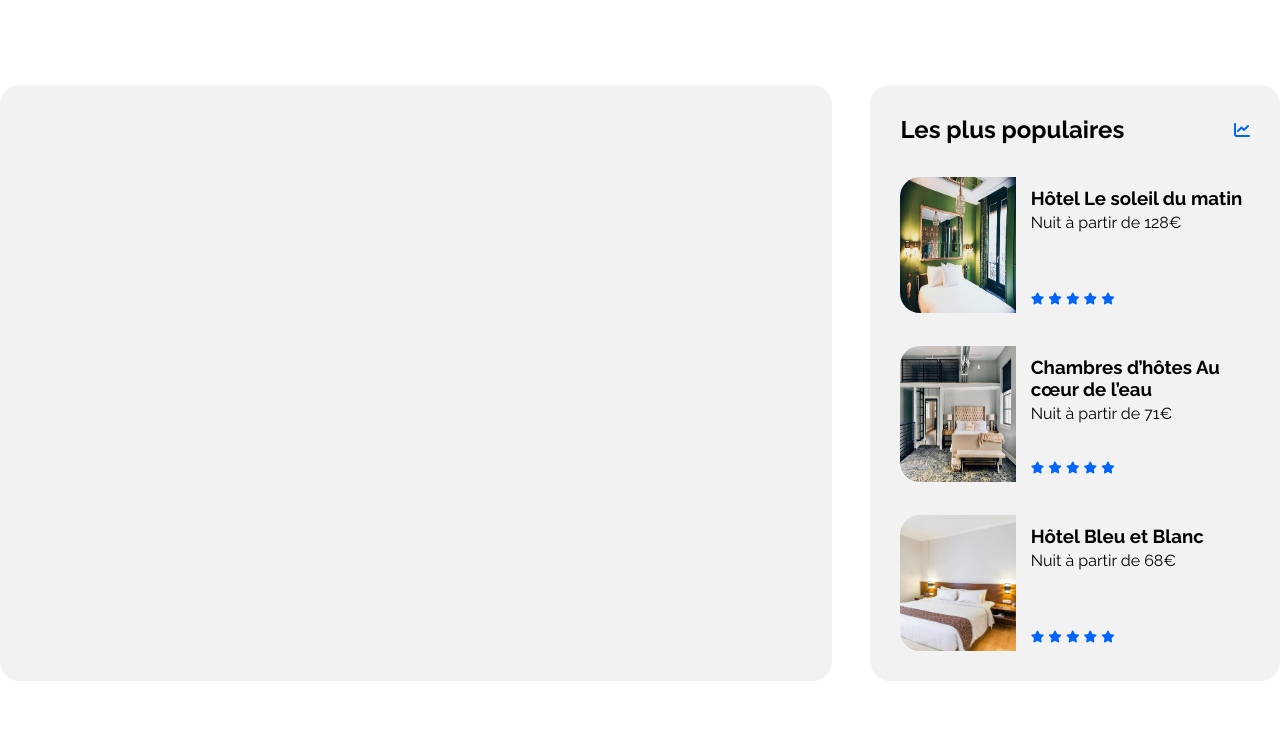
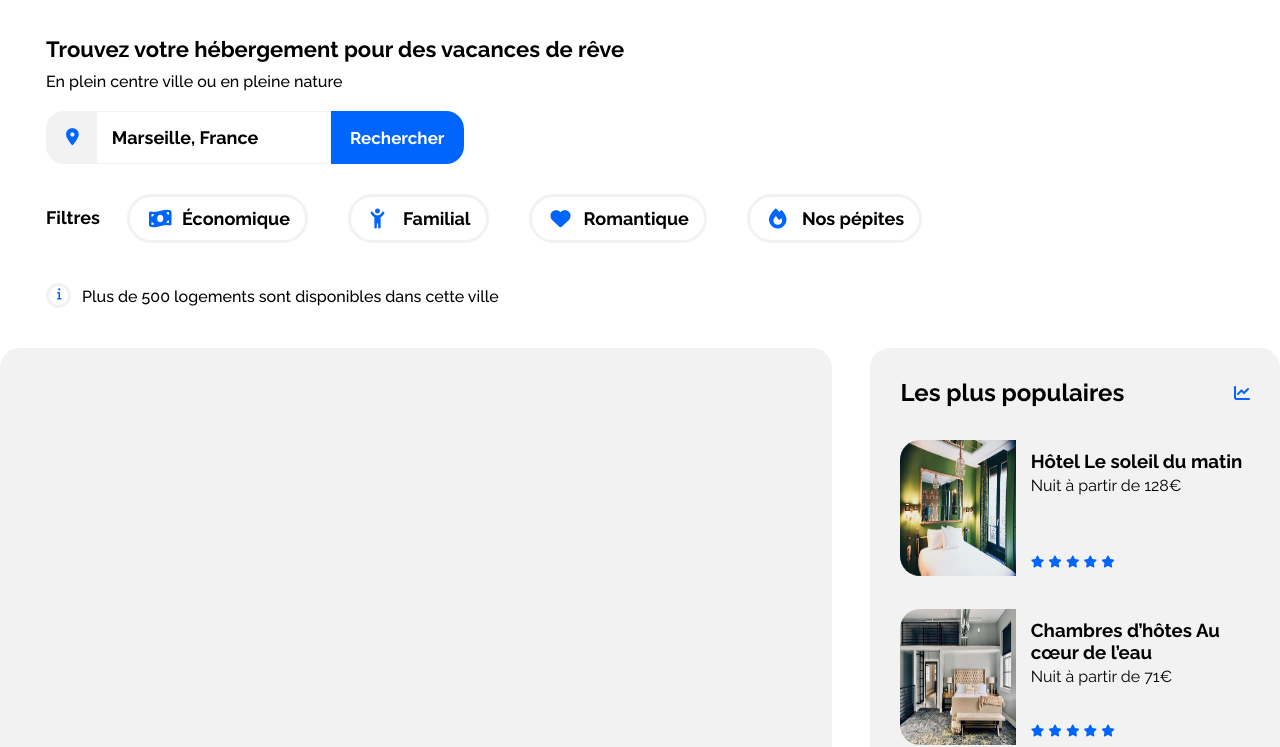
Before and after one commit to samks86/booki, a plain HTML site: page index.html in a window 1280 px wide. Shown: the part 73-820 px from the top of the page. Drawn offline with Linux system fonts and the light colour scheme.

Commit message:
ajout de la partir filtre

```diff
--- a/index.html
+++ b/index.html
@@ -32,9 +32,48 @@
         </nav>
 </header>
 
-    <div class="main-container">
-        <header></header>
         <main>
+            <section id="recherche">
+                <div>
+                    <h1>Trouvez votre hébergement pour des vacances de rêve</h1>
+                    <p>En plein centre ville ou en pleine nature</p>
+                </div>
+                <div id="zone-recherche">
+                    <form method="post" action="#" id="formulaire">
+                        <i class="fa-solid fa-location-dot"></i>
+                        <input type="text" name="localisation" placeholder="Marseille, France">
+                        <button type="button" class="bouton_rechercher_desktop_tablette">Rechercher</button>
+                        <button type="button" class="bouton_rechercher_mobile"><i class="fas fa-search"></i></button>
+                    </form>
+                </div>
+            </section>
+            <div id="filtres-info">
+                <div id="filtres">
+                    <div id="titre-filtres">Filtres</div>
+                    <div id="filtres-categories">
+                        <div class="aspect-filtres">
+                            <i class="fa-solid fa-money-bill-wave icone_filtres"></i>
+                            <p>Économique</p>
+                        </div>
+                        <div class="aspect-filtres">
+                            <i class="fa-solid fa-child-reaching icone_filtres"></i>
+                            <p>Familial</p>
+                        </div>
+                        <div class="aspect-filtres">
+                            <i class="fa-solid fa-heart icone_filtres"></i>
+                            <p>Romantique</p>
+                        </div>
+                        <div class="aspect-filtres">
+                            <i class="fa-solid fa-fire icone_filtres"></i>
+                            <p >Nos pépites</p>
+                        </div>
+                    </div>
+                </div>
+                <div id="info">
+                    <i class="fa-solid fa-info"></i>
+                    <p id="texte_info">Plus de 500 logements sont disponibles dans cette ville</p>
+                </div>
+            </div>
             <div class="hebergements-and-populaires">
                 <section class="hebergements">
 
--- a/style.css
+++ b/style.css
@@ -78,6 +78,200 @@ ul.menu:hover{
     color: #0065FC;
     border-top: 3px solid #0065FC;
     padding-top: 20px;
+}
+/* En tête du site */
+
+header{
+    display: flex;
+    justify-content: space-between;
+    align-items: center;
+    padding: 10px 20px;
+    width: 1440px;
+    height: 79px;
+    }
+.logo{
+    padding-top: 25px;
+    padding-left: 25px;
+}
+.logo img{
+    width: 100px;
+    height: auto;
+}
+
+    /* menu */
+
+ul.menu{
+    display: flex;
+    justify-content: space-between;
+    list-style: none;
+    margin-left: 0;
+    padding: 0;
+}
+
+ul.menu:hover{
+    font-weight: 500;
+}
+.tab{
+    width: 144px;
+    height: 35px;
+    text-align:center;
+    padding: 0 20px ;
+}
+
+.tab:hover a, .tab:active a,.tab:focus a{
+    color: #0065FC;
+    border-top: 3px solid #0065FC;
+    padding-top: 20px;
+}
+
+/*filtre*/
+
+h1{
+    font-size: 22px;
+    font-weight: bold;
+    margin: 0;
+}
+#recherche{
+    padding-left: 46px;
+    padding-top: 30px;
+}
+#recherche p{
+    padding-top: 10px;
+    padding-bottom: 20px;
+    font-weight: 500;
+}
+form {
+    display: flex;
+    margin-top: 0;
+}
+input {
+    padding: 15px;
+    width: 235px;
+    border: 1px solid #F2F2F2;
+    color: #000000;
+    font-weight: bold;
+    font-size: 18px;
+    outline: none;
+}
+input:focus {
+    border: 1px solid #F2F2F2;
+}
+
+input:-webkit-autofill,
+input:-webkit-autofill:hover,
+input:-webkit-autofill:focus {
+    box-shadow: 0 0 0px 1000px white inset;
+    -webkit-box-shadow: 0 0 0px 1000px white inset;
+}
+
+::placeholder {
+    color: black;
+    font-weight: bold;
+    font-size: 18px;
+    opacity: 1;
+}
+
+.bouton_rechercher_desktop_tablette {
+    background-color: #0065FC;
+    color: white;
+    width: 133px;
+    border: 0px solid #F2F2F2;
+    border-radius: 0px 18px 18px 0px;
+    padding: 15px;
+    font-weight: bold;
+    font-size: 17px;
+
+}
+.bouton_rechercher_mobile {
+    display: none; /* Par défaut, masquer le bouton sur les écrans larges */
+}
+
+.bouton_rechercher_desktop_tablette:hover, .bouton_rechercher_desktop_tablette:focus, .bouton_rechercher_desktop_tablette:active{
+    border: 1px solid #DEEBFF;
+    cursor: pointer;
+}
+/* Icône barre de recherche */
+.fa-location-dot {
+    font-size: 17px;
+    border: 2px solid #F2F2F2;
+    background-color: #F2F2F2;
+    padding: 15px;
+    padding-left: 18px;
+    border-radius: 18px 0px 0px 18px;
+}
+/* Partie filtres et info */
+#filtres-info{
+    padding-left: 46px;
+    padding-top: 30px;
+}
+#titre-filtres{
+    padding-top: 13px;
+}
+#filtres{
+    display: flex;
+    flex-wrap: wrap;
+    font-weight: bold;
+    font-size: 18px;
+    column-gap: 20px;
+}
+#filtres-categories {
+    display: flex;
+    margin-left: -33px;
+}
+.aspect-filtres{
+    border: 3px solid #F2F2F2;
+    border-radius: 30px;
+    margin-left: 40px;
+    padding: 11px;
+    padding-right: 15px;
+    padding-left: 35px;
+}
+.aspect-filtres p{
+    padding-left: 17px;
+}
+.aspect-filtres:hover, .aspect-filtres:focus, .aspect-filtres:active{
+   color: #0065FC;
+    cursor: pointer;
+    background-color:#DEEBFF ;
+}
+.icone_filtres{
+    width: 47px;
+    height: 47px;
+    font-size: 20px;
+    color: #0065FC;
+    border-radius: 50%;
+    -webkit-border-radius: 50%;
+    -moz-border-radius: 50%;
+    padding: 14px;
+    position: absolute;
+    margin-left: -30px;
+    margin-top: -13px;
+
+}
+.fa-info {
+    color: #0065FC;
+    border: 3px solid #F2F2F2;
+    border-radius: 50%;
+    -webkit-border-radius: 50%;
+    -moz-border-radius: 50%;
+    font-size: 12px;
+    padding-top: 2px;
+    padding-left: 8px;
+    padding-right: 8px;
+    margin-right: 8px;
+    width: 25px;
+    height: 25px;
+}
+#info{
+    display: flex;
+    margin-top: 40px;
+    margin-bottom: 40px;
+    font-weight: 500;
+}
+#texte_info{
+    padding-top: 4px;
+    padding-left: 3px;
+    font-size: 16px;
 }
 
 /****** Hebergements And Populaires ***********/
```
